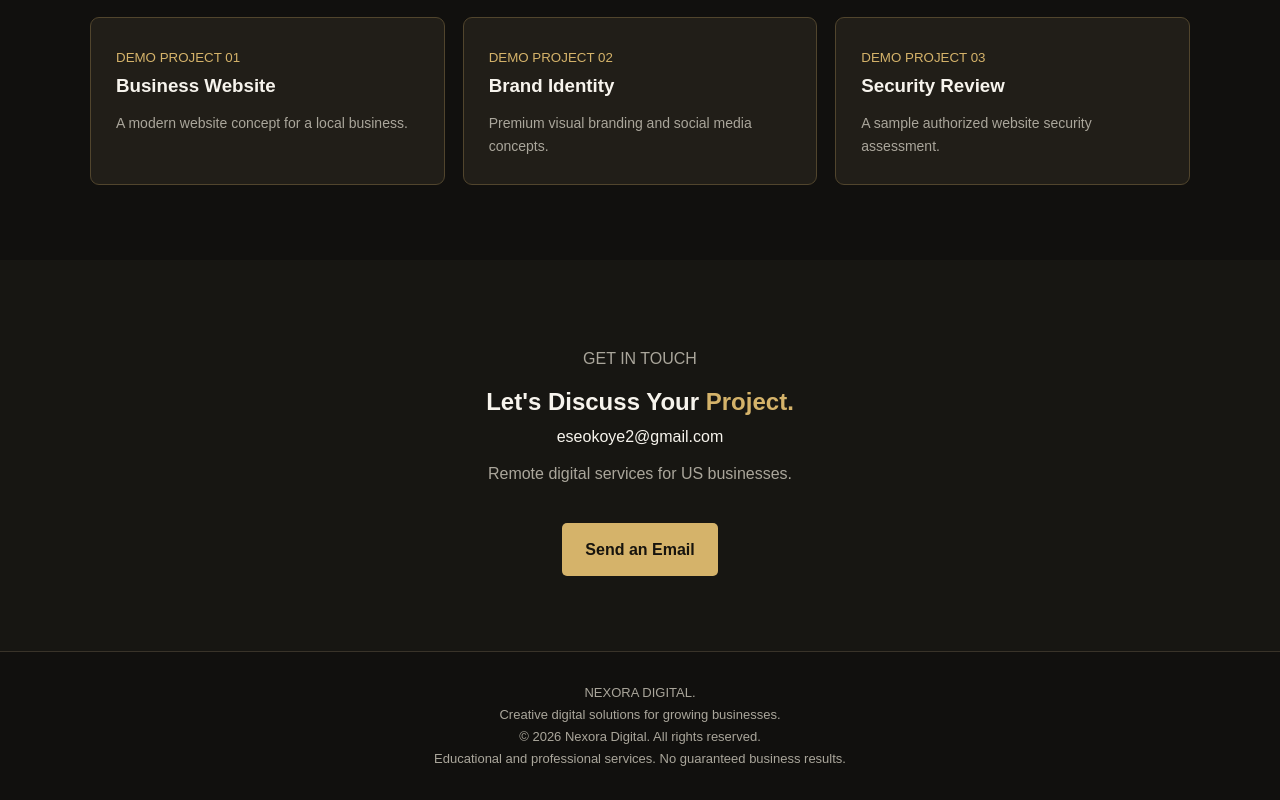
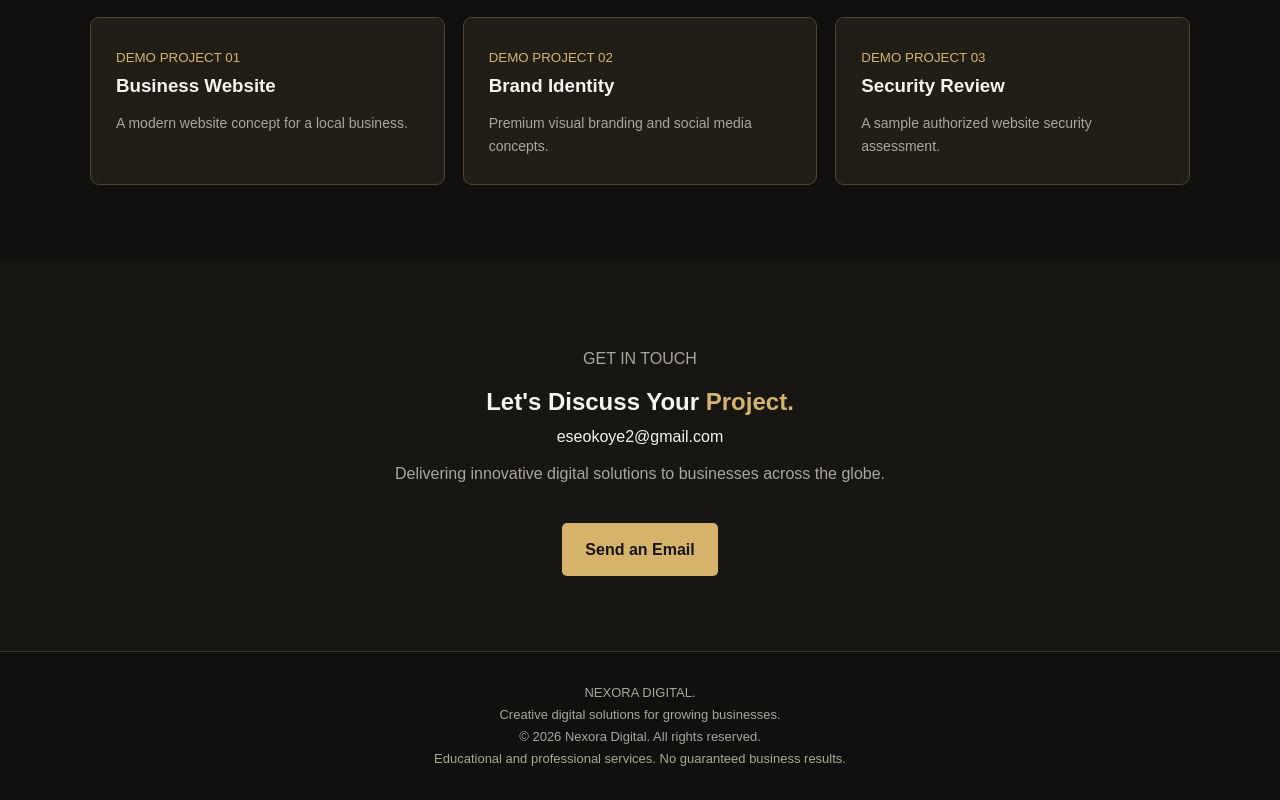
Before and after one commit to eseokoye2-crypto/nexora-digital, a plain HTML site: page index.html in a window 1280 px wide. Shown: the part 2121-2921 px from the top of the page. Drawn offline with Linux system fonts and the light colour scheme.

Commit message:
Heading Editing

```diff
--- a/index.html
+++ b/index.html
@@ -123,7 +123,7 @@ footer{padding:30px;text-align:center;border-top:1px solid #393329;color:#aaa69b
 <p<a href="mailto:eseokoye2@gmail.com">
   eseokoye2@gmail.com
 </a>
-<p>Remote digital services for US businesses.</p>
+<p>Delivering innovative digital solutions to businesses across the globe.</p>
 <a class="btn" href="mailto:YOUR_EMAIL@example.com?subject=Nexora%20Project%20Inquiry">Send an Email</a>
 </div>
 </section>
```
